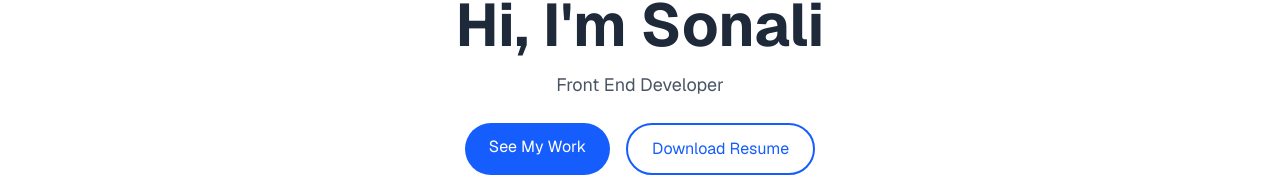
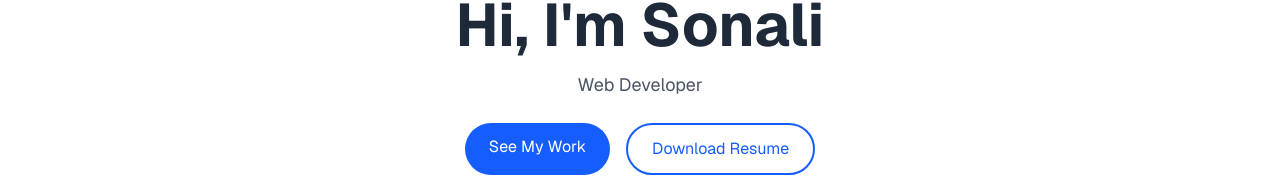
Before and after one commit to Sonali504/protfolio, a Next.js app: page / in a window 1280 px wide. Shown: the part 543-720 px from the top of the page. Built offline with nearby package versions, Linux system fonts and the light colour scheme.

Commit message:
spelling

```diff
--- a/src/app/page.js
+++ b/src/app/page.js
@@ -82,7 +82,7 @@ export default function Home() {
               {`Hi, I'm Sonali `}
             </h1>
             <p className="mt-4 text-lg text-gray-600">
-              Front End Developer
+             Web Developer
             </p>
             <div className="mt-6 flex flex-col sm:flex-row justify-center gap-4">
               <a
```
